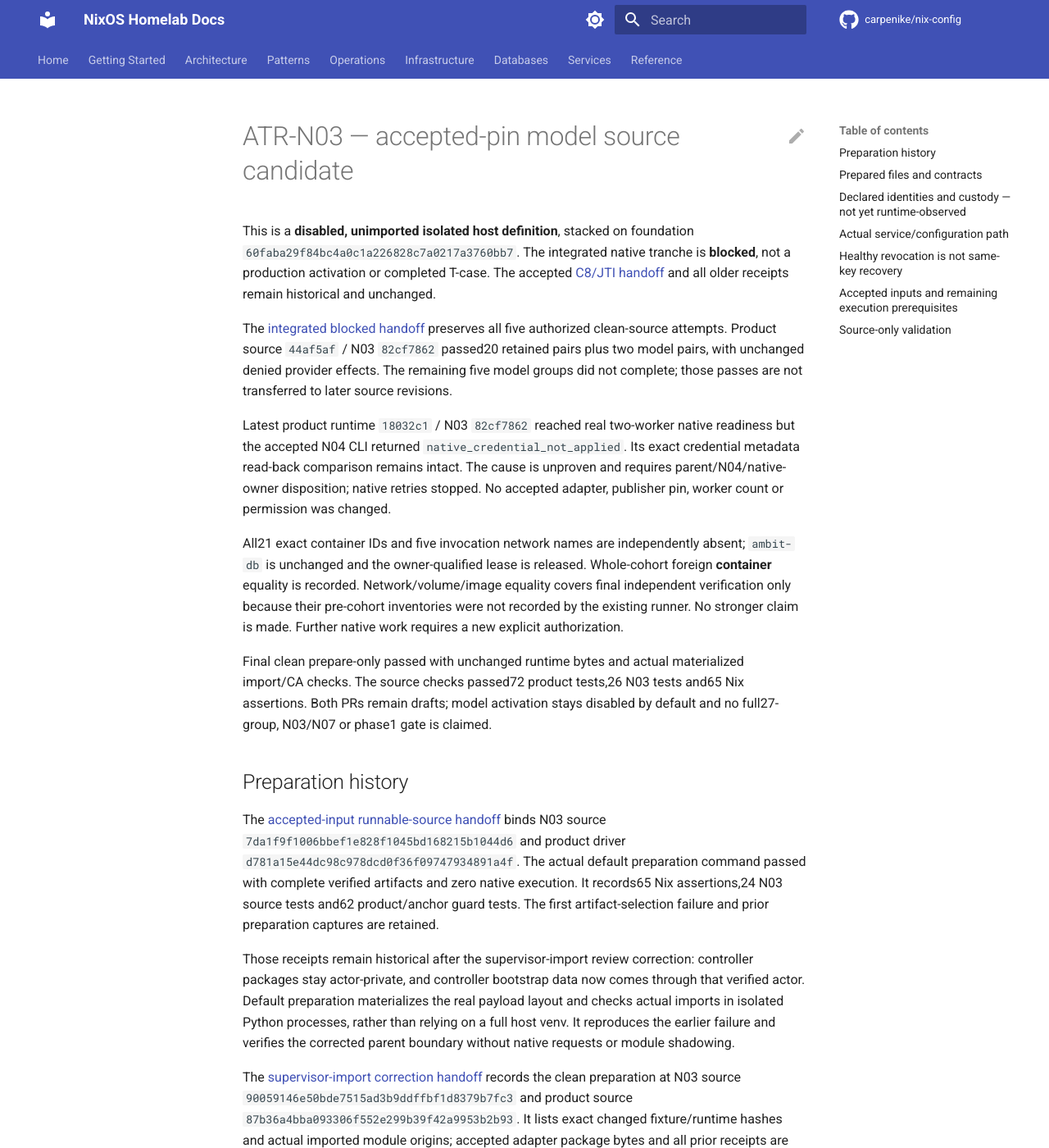
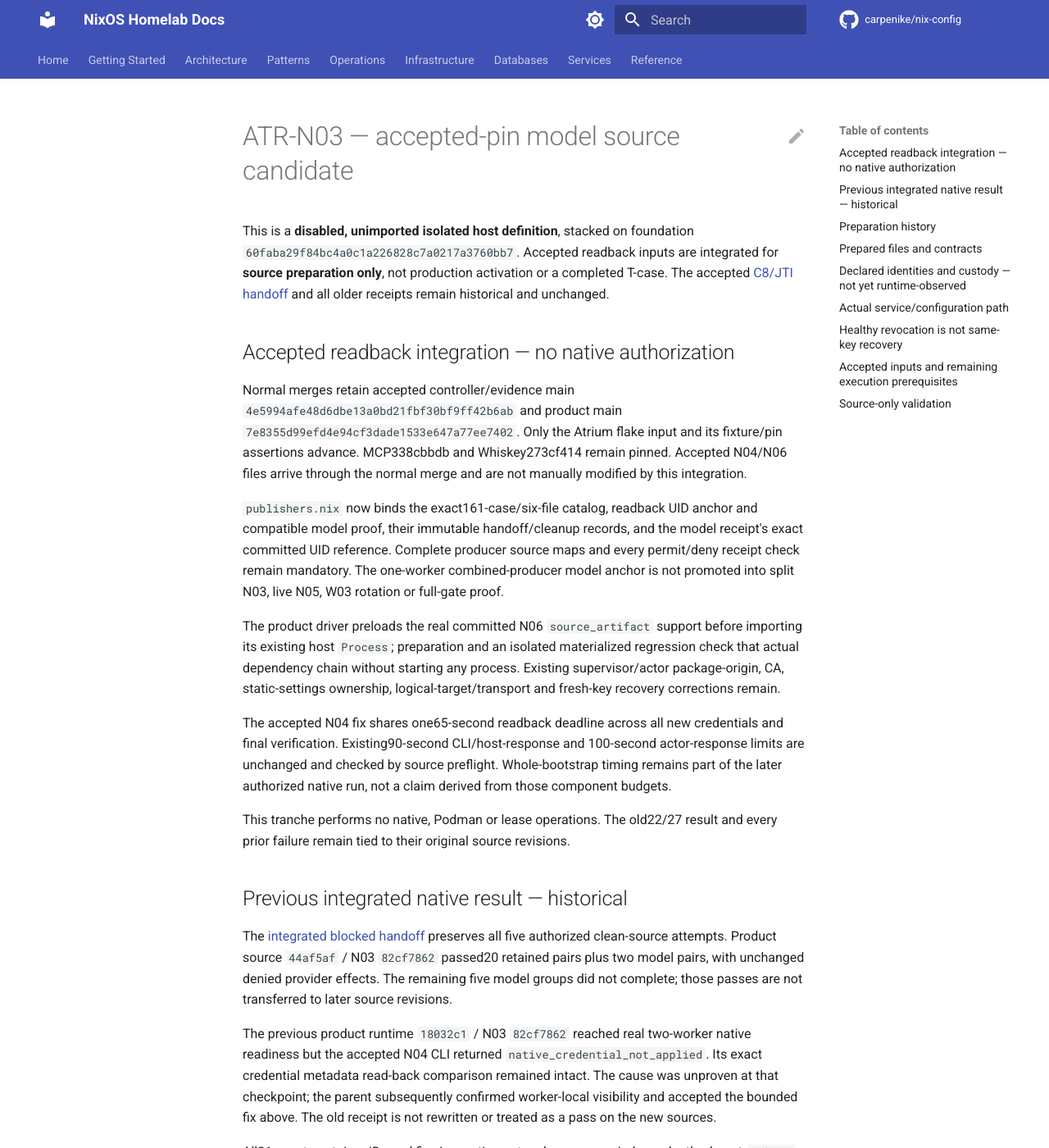
Before and after one commit to carpenike/nix-config, an MkDocs documentation site: the page built from docs/services/atrium-model-preparation.md, in a window 1280 px wide and 1400 px high. Shown: the whole window at 82% size. Built offline with MkDocs 1.6.1 and Material for MkDocs 9.7.7, drawn with Linux system fonts in a browser that asks for light colours; comment, search, counter and statistics services are not loaded.

Commit message:
feat(ATR-N03): bind accepted readback publication inputs
Advance only Atrium to7e8355d after the normal accepted-main merge. Bind the exact161-case catalog, UID/model/cleanup/handoff hashes and committed anchor linkage without weakening source maps, ownership or default-off activation. MCP/Whiskey and accepted adapter/helper bytes remain unchanged. Source integration only; earlier native results are not transferred.

Co-authored-by: Copilot <223556219+Copilot@users.noreply.github.com>
Copilot-Session: 1e5e7d6d-a45a-4ac0-9fb1-9bf14b3658cb

```diff
--- a/docs/services/atrium-model-preparation.md
+++ b/docs/services/atrium-model-preparation.md
@@ -1,10 +1,43 @@
 # ATR-N03 — accepted-pin model source candidate
 
 This is a **disabled, unimported isolated host definition**, stacked on foundation
-`60faba29f84bc4a0c1a226828c7a0217a3760bb7`. The integrated native tranche is
-**blocked**, not a production activation or completed T-case.
+`60faba29f84bc4a0c1a226828c7a0217a3760bb7`. Accepted readback inputs are integrated
+for **source preparation only**, not production activation or a completed T-case.
 The accepted [C8/JTI handoff](../../tests/atrium_n03/results/n03-c8-native-6fac02ef-handoff.json)
 and all older receipts remain historical and unchanged.
+
+## Accepted readback integration — no native authorization
+
+Normal merges retain accepted controller/evidence main
+`4e5994afe48d6dbe13a0bd21fbf30bf9ff42b6ab` and product main
+`7e8355d99efd4e94cf3dade1533e647a77ee7402`. Only the Atrium flake input and its
+fixture/pin assertions advance. MCP338cbbdb and Whiskey273cf414 remain pinned.
+Accepted N04/N06 files arrive through the normal merge and are not manually
+modified by this integration.
+
+`publishers.nix` now binds the exact161-case/six-file catalog, readback UID
+anchor and compatible model proof, their immutable handoff/cleanup records,
+and the model receipt's exact committed UID reference. Complete producer
+source maps and every permit/deny receipt check remain mandatory. The
+one-worker combined-producer model anchor is not promoted into split N03,
+live N05, W03 rotation or full-gate proof.
+
+The product driver preloads the real committed N06 `source_artifact` support
+before importing its existing host `Process`; preparation and an isolated
+materialized regression check that actual dependency chain without starting
+any process. Existing supervisor/actor package-origin, CA, static-settings
+ownership, logical-target/transport and fresh-key recovery corrections remain.
+
+The accepted N04 fix shares one65-second readback deadline across all new
+credentials and final verification. Existing90-second CLI/host-response and
+100-second actor-response limits are unchanged and checked by source preflight.
+Whole-bootstrap timing remains part of the later authorized native run, not
+a claim derived from those component budgets.
+
+This tranche performs no native, Podman or lease operations. The old22/27
+result and every prior failure remain tied to their original source revisions.
+
+## Previous integrated native result — historical
 
 The [integrated blocked handoff](../../tests/atrium_n03/results/ATR-N03-N07-model-native-blocked-handoff.json)
 preserves all five authorized clean-source attempts. Product source `44af5af` /
@@ -12,11 +45,12 @@ N03 `82cf7862` passed20 retained pairs plus two model pairs, with unchanged deni
 provider effects. The remaining five model groups did not complete; those passes
 are not transferred to later source revisions.
 
-Latest product runtime `18032c1` / N03 `82cf7862` reached real two-worker native
+The previous product runtime `18032c1` / N03 `82cf7862` reached real two-worker native
 readiness but the accepted N04 CLI returned `native_credential_not_applied`.
-Its exact credential metadata read-back comparison remains intact. The cause is
-unproven and requires parent/N04/native-owner disposition; native retries stopped.
-No accepted adapter, publisher pin, worker count or permission was changed.
+Its exact credential metadata read-back comparison remained intact. The cause
+was unproven at that checkpoint; the parent subsequently confirmed worker-local
+visibility and accepted the bounded fix above. The old receipt is not rewritten
+or treated as a pass on the new sources.
 
 All21 exact container IDs and five invocation network names are independently
 absent; `ambit-db` is unchanged and the owner-qualified lease is released.
```
Also changed, not shown: 6 other files.
